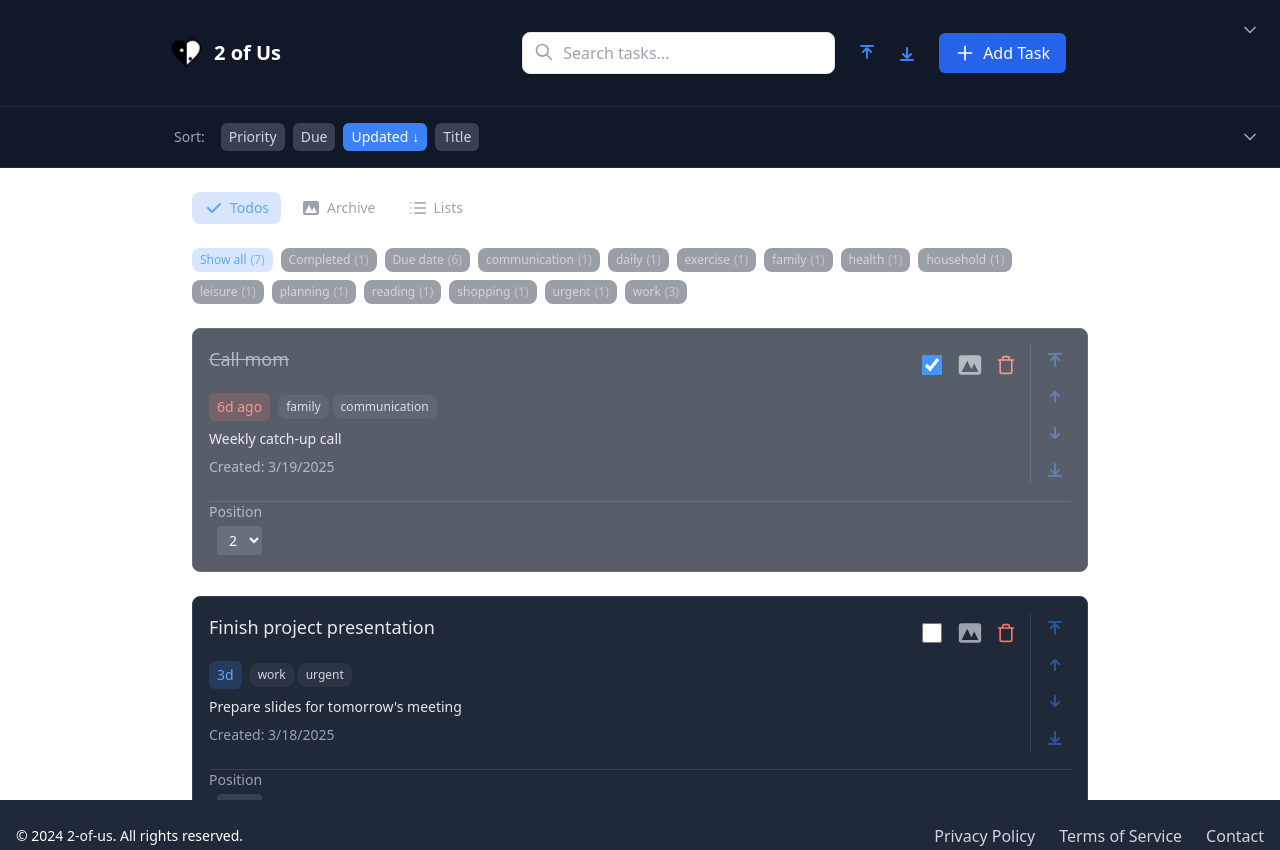
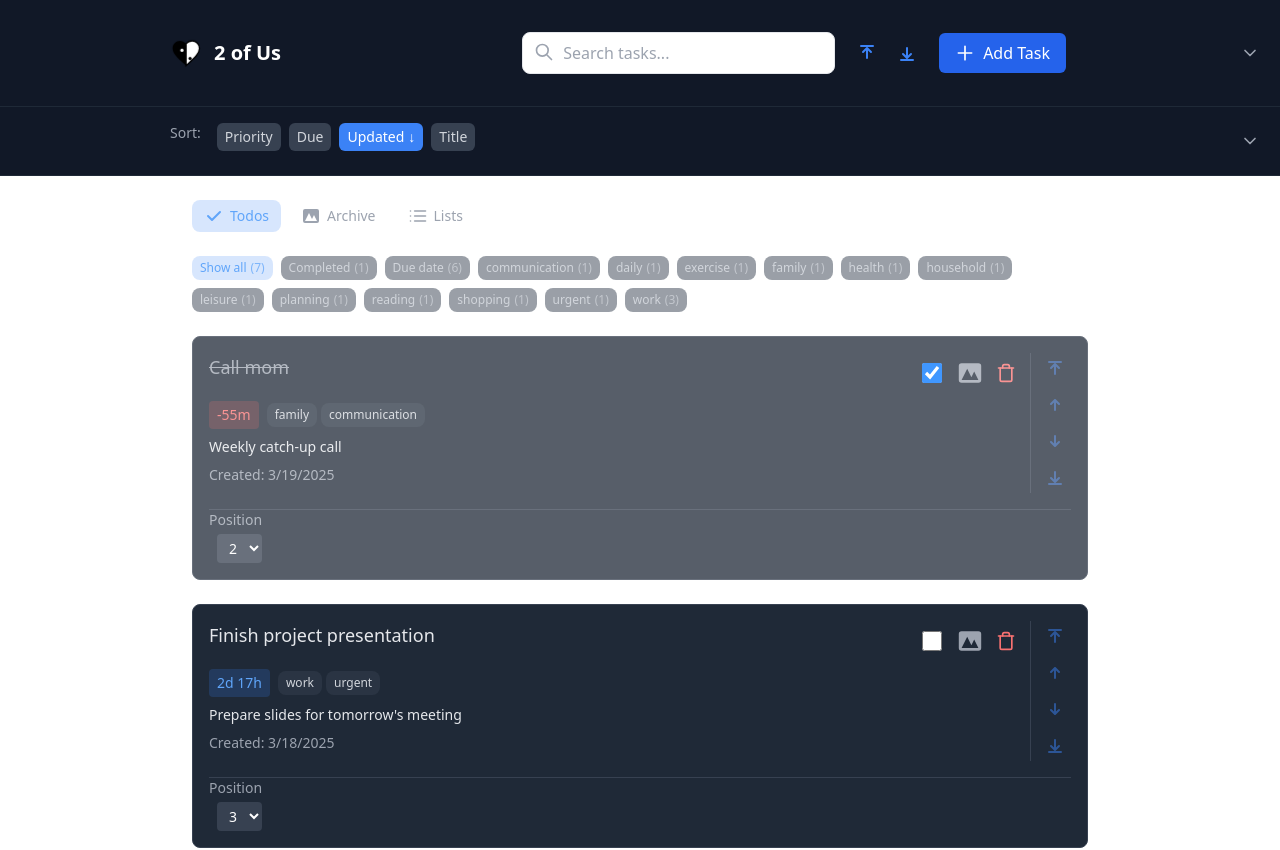
Before and after one commit to SebastianUdden/2-of-us, a React (Vite) app: page / in a window 1280 px wide. Shown: the top 850 px of the page. Built offline with nearby package versions, Linux system fonts and the light colour scheme.

Commit message:
fix scroll behavior

```diff
--- a/src/components/Body.tsx
+++ b/src/components/Body.tsx
@@ -435,11 +435,11 @@ const Body = () => {
   });
 
   return (
-    <div className="flex flex-col h-screen">
+    <div className="flex flex-col min-h-screen">
       <div className="bg-gray-900 border-b border-gray-800">
         {/* Header Section */}
         <div
-          className={`flex items-start justify-between ${
+          className={`flex items-center justify-between ${
             isHeaderMinimized ? "py-1" : "p-4"
           } transition-all duration-200`}
         >
@@ -478,7 +478,7 @@ const Body = () => {
                 isSortMinimized ? "h-6 overflow-hidden opacity-0" : ""
               }`}
             >
-              <div className="flex gap-2 overflow-x-auto max-w-[calc(100vw-2rem)] items-center ml-1">
+              <div className="flex gap-2 overflow-x-auto pb-2 max-w-[calc(100vw-2rem)]">
                 <span className="text-xs sm:text-sm text-gray-400 mr-2 whitespace-nowrap">
                   Sort:
                 </span>
@@ -502,8 +502,7 @@ const Body = () => {
           </div>
         </div>
       </div>
-      <div className="flex-1 overflow-hidden">
-        <div ref={scrollContainerRef} className="h-full overflow-y-auto p-6">
+      <div ref={scrollContainerRef} className="flex-1 p-6">
         <div className="max-w-4xl mx-auto space-y-6">
           <div className="flex flex-col gap-6">
             <ViewToggle view={view} onViewChange={setView} />
@@ -572,9 +571,8 @@ const Body = () => {
                   {view === "archive" ? (
                     "No archived tasks yet"
                   ) : getLabelState(
-                        labelFilters.find(
-                          (f) => f.state === LabelState.SHOW_ONLY
-                        )?.label || ""
+                      labelFilters.find((f) => f.state === LabelState.SHOW_ONLY)
+                        ?.label || ""
                     ) === LabelState.SHOW_ONLY ? (
                     "No tasks with this label"
                   ) : searchQuery ? (
@@ -624,7 +622,6 @@ const Body = () => {
           </div>
         </div>
       </div>
-      </div>
       <AddTaskPanel
         isOpen={isAddTaskPanelOpen}
         onClose={() => setIsAddTaskPanelOpen(false)}
--- a/src/components/task-card/TaskDueDate.tsx
+++ b/src/components/task-card/TaskDueDate.tsx
@@ -20,14 +20,16 @@ const TaskDueDate = ({
 
     const now = new Date();
     const diff = dueDate.getTime() - now.getTime();
-    const days = Math.ceil(diff / (1000 * 60 * 60 * 24));
+    const days = Math.floor(diff / (1000 * 60 * 60 * 24));
+    const hours = Math.floor((diff % (1000 * 60 * 60 * 24)) / (1000 * 60 * 60));
+    const minutes = Math.floor((diff % (1000 * 60 * 60)) / (1000 * 60));
 
     if (days > 0) {
-      setTimeRemaining(`${days}d`);
-    } else if (days === 0) {
-      setTimeRemaining("Today");
+      setTimeRemaining(`${days}d ${hours}h`);
+    } else if (hours > 0) {
+      setTimeRemaining(`${hours}h ${minutes}m`);
     } else {
-      setTimeRemaining(`${Math.abs(days)}d ago`);
+      setTimeRemaining(`${minutes}m`);
     }
   }, [dueDate]);
 
@@ -46,32 +48,36 @@ const TaskDueDate = ({
   }, [dueDate, updateTimeRemaining]);
 
   const handleDateChange = (e: React.ChangeEvent<HTMLInputElement>) => {
-    const newDate = e.target.value ? new Date(e.target.value) : undefined;
-    onDueDateChange(newDate);
+    const date = e.target.value ? new Date(e.target.value) : undefined;
+    setSelectedDate(e.target.value);
+    onDueDateChange(date);
     setShowDatePicker(false);
   };
 
   return (
-    <div className="flex items-center gap-2">
+    <div className="relative">
       <button
         onClick={() => setShowDatePicker(!showDatePicker)}
-        className={`text-sm px-2 py-1 rounded-md transition-colors ${
+        className={`text-sm px-2 py-1 rounded ${
           isOverdue
-            ? "bg-red-500/20 text-red-400 hover:bg-red-500/30"
+            ? "bg-red-500/20 text-red-400"
             : dueDate
-            ? "bg-blue-500/20 text-blue-400 hover:bg-blue-500/30"
-            : "bg-gray-700 text-gray-400 hover:bg-gray-600"
+            ? "bg-blue-500/20 text-blue-400"
+            : "bg-gray-700 text-gray-400"
         }`}
       >
         {dueDate ? timeRemaining : "Set due date"}
       </button>
+
       {showDatePicker && (
-        <input
-          type="date"
-          value={selectedDate}
-          onChange={handleDateChange}
-          className="bg-gray-700 text-white text-sm rounded px-2 py-1 focus:outline-none focus:ring-2 focus:ring-blue-500"
-        />
+        <div className="absolute z-10 mt-1 bg-gray-800 border border-gray-700 rounded-lg shadow-lg p-2">
+          <input
+            type="datetime-local"
+            value={selectedDate}
+            onChange={handleDateChange}
+            className="bg-gray-700 text-white text-sm rounded px-2 py-1 focus:outline-none focus:ring-2 focus:ring-blue-500"
+          />
+        </div>
       )}
     </div>
   );
```
Lines whose indentation alone changed are shown as unchanged.
